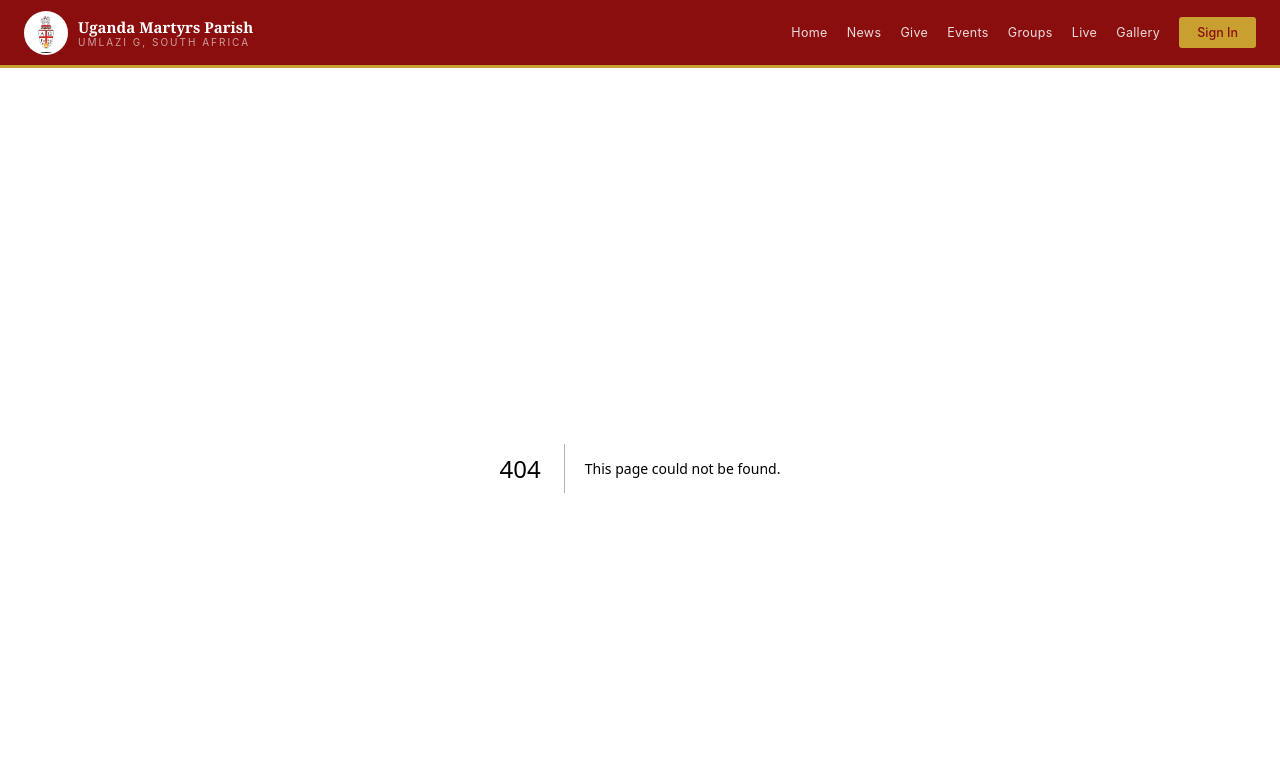
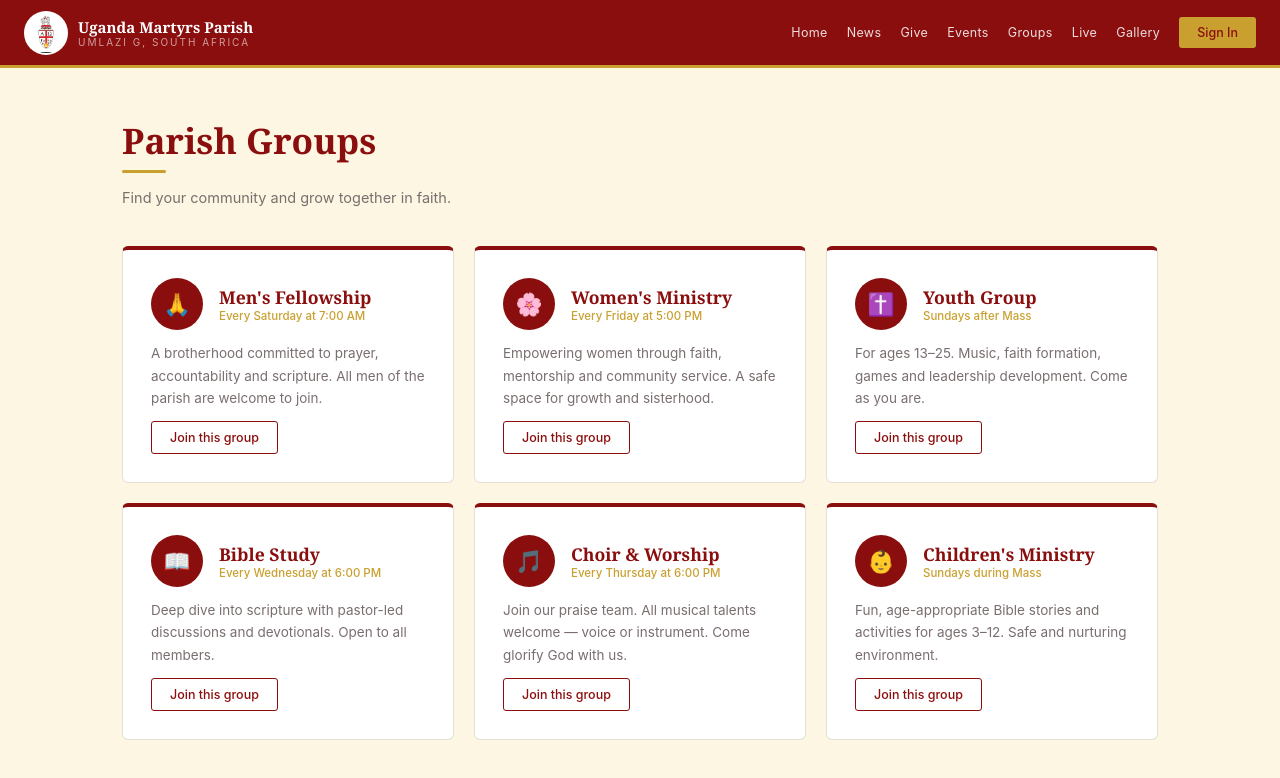
Before and after one commit to multi2editor/uganda-martyrs-parish, a Next.js app: page /groups in a window 1280 px wide. Before the commit this address had no page. Shown: the top 778 px of the page. Built offline with nearby package versions, Linux system fonts and the light colour scheme.

Commit message:
add groups page

```diff
--- /dev/null
+++ b/app/groups/page.tsx
@@ -0,0 +1,95 @@
+export default function Groups() {
+  const groups = [
+    {
+      icon: '🙏',
+      title: "Men's Fellowship",
+      schedule: 'Every Saturday at 7:00 AM',
+      desc: 'A brotherhood committed to prayer, accountability and scripture. All men of the parish are welcome to join.'
+    },
+    {
+      icon: '🌸',
+      title: "Women's Ministry",
+      schedule: 'Every Friday at 5:00 PM',
+      desc: 'Empowering women through faith, mentorship and community service. A safe space for growth and sisterhood.'
+    },
+    {
+      icon: '✝️',
+      title: 'Youth Group',
+      schedule: 'Sundays after Mass',
+      desc: 'For ages 13–25. Music, faith formation, games and leadership development. Come as you are.'
+    },
+    {
+      icon: '📖',
+      title: 'Bible Study',
+      schedule: 'Every Wednesday at 6:00 PM',
+      desc: 'Deep dive into scripture with pastor-led discussions and devotionals. Open to all members.'
+    },
+    {
+      icon: '🎵',
+      title: 'Choir & Worship',
+      schedule: 'Every Thursday at 6:00 PM',
+      desc: 'Join our praise team. All musical talents welcome — voice or instrument. Come glorify God with us.'
+    },
+    {
+      icon: '👶',
+      title: "Children's Ministry",
+      schedule: 'Sundays during Mass',
+      desc: 'Fun, age-appropriate Bible stories and activities for ages 3–12. Safe and nurturing environment.'
+    },
+  ]
+
+  return (
+    <main style={{padding: '3rem 2rem', maxWidth: '1100px', margin: '0 auto'}}>
+      <h1 style={{fontFamily: 'Georgia, serif', fontSize: '2.2rem', color: '#8b0e0e', marginBottom: '0.4rem'}}>Parish Groups</h1>
+      <div style={{width: '44px', height: '3px', background: '#c9a030', marginBottom: '1rem', borderRadius: '2px'}}></div>
+      <p style={{color: '#7a6e6e', fontSize: '14.5px', marginBottom: '2.5rem'}}>Find your community and grow together in faith.</p>
+
+      <div style={{display: 'grid', gridTemplateColumns: 'repeat(auto-fit, minmax(300px, 1fr))', gap: '1.25rem'}}>
+        {groups.map((g, i) => (
+          <div key={i} style={{
+            background: 'white',
+            borderRadius: '6px',
+            padding: '1.75rem',
+            border: '1px solid #e4e0d8',
+            borderTop: '4px solid #8b0e0e',
+            display: 'flex',
+            flexDirection: 'column' as const,
+            gap: '0.75rem'
+          }}>
+            <div style={{display: 'flex', alignItems: 'center', gap: '1rem'}}>
+              <div style={{
+                width: '52px',
+                height: '52px',
+                background: '#8b0e0e',
+                borderRadius: '50%',
+                display: 'flex',
+                alignItems: 'center',
+                justifyContent: 'center',
+                fontSize: '22px',
+                flexShrink: 0
+              }}>{g.icon}</div>
+              <div>
+                <h3 style={{fontFamily: 'Georgia, serif', fontSize: '1.1rem', color: '#8b0e0e'}}>{g.title}</h3>
+                <p style={{fontSize: '11.5px', color: '#c9a030', fontWeight: '500'}}>{g.schedule}</p>
+              </div>
+            </div>
+            <p style={{fontSize: '13.5px', color: '#7a6e6e', lineHeight: '1.65'}}>{g.desc}</p>
+            <button style={{
+              background: 'transparent',
+              border: '1.5px solid #8b0e0e',
+              color: '#8b0e0e',
+              padding: '8px 18px',
+              borderRadius: '3px',
+              fontSize: '12.5px',
+              fontWeight: '500',
+              cursor: 'pointer',
+              fontFamily: 'Inter, sans-serif',
+              alignSelf: 'flex-start' as const,
+              marginTop: 'auto'
+            }}>Join this group</button>
+          </div>
+        ))}
+      </div>
+    </main>
+  )
+}
```
